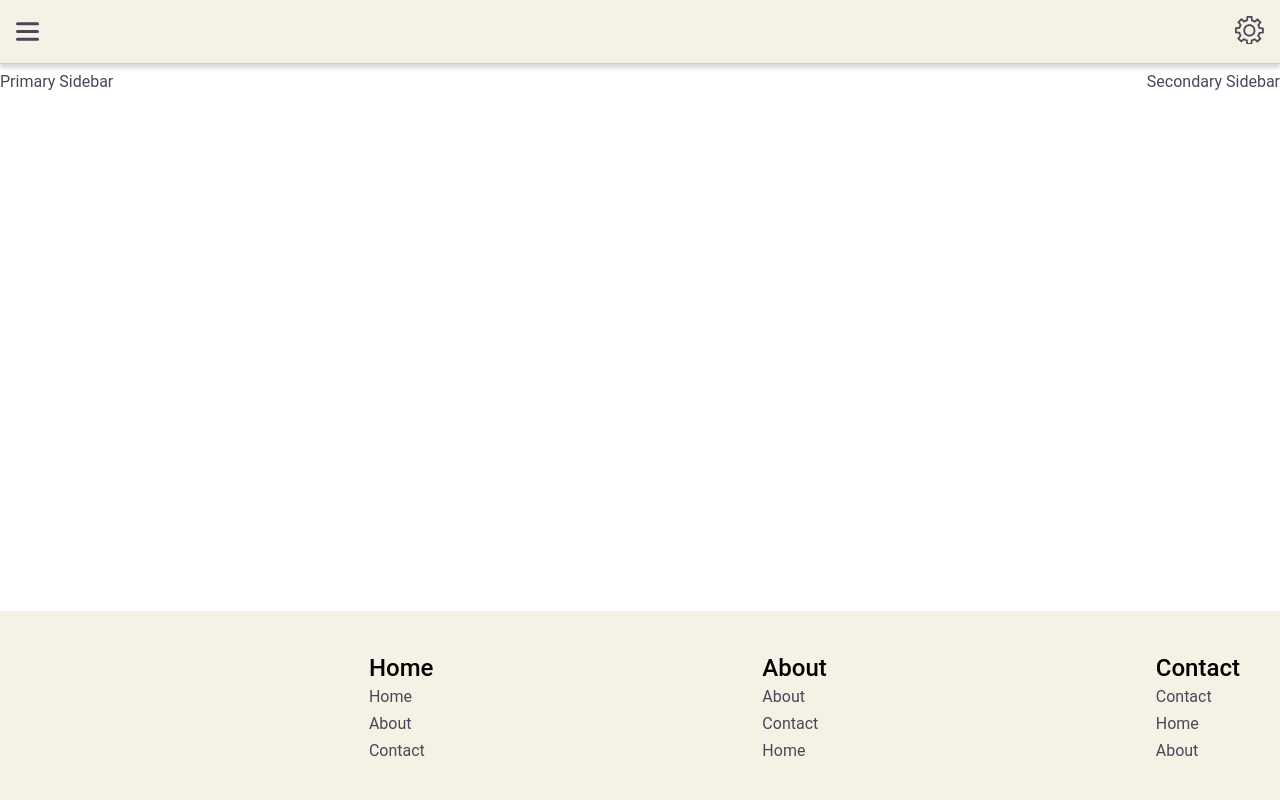
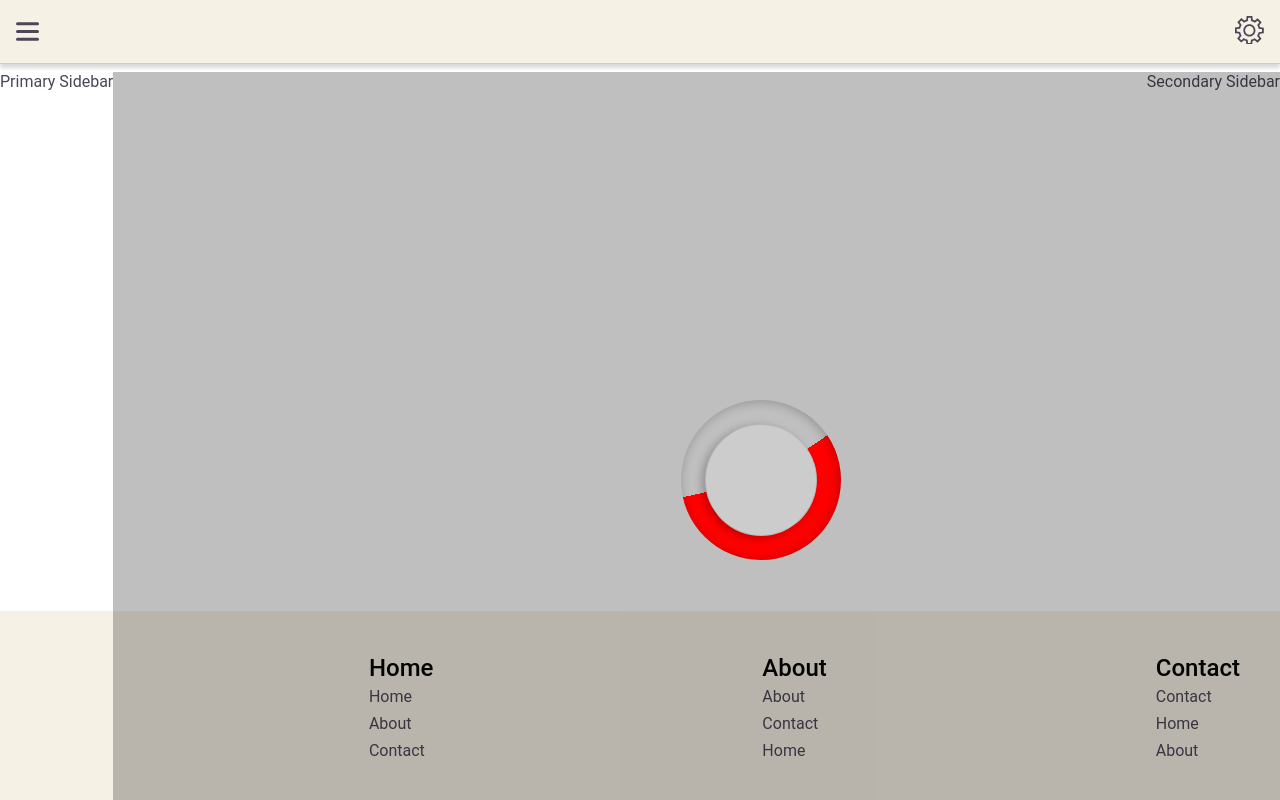
Before and after one commit to jasonmccaffrey1973/userInterface, a React (Create React App) app: page / in a window 1280 px wide. Built offline with nearby package versions, Linux system fonts and the light colour scheme.

Commit message:
added gauges

```diff
--- a/src/App.js
+++ b/src/App.js
@@ -4,9 +4,10 @@ import Header from './Components/Header'
 import Footer from './Components/Footer'
 import ApplicationStyles from './public/ApplicationStyles'
 import { ThemeProvider } from './Contexts/ThemeContext'
-import Carousel from './Components/Carousel'
 import Card from './Components/Card'
 import Toast from './Components/Toast'
+import PercentageGauge from './Components/PercentageGauge'
+import Loader from './Components/Loader'
 
 
 const App = () => {
@@ -83,6 +84,8 @@ const App = () => {
         <Footer/>
         <main>
           <Toast position={{horz: 'right', vert: 'bottom'}} message='This is a toast message' title='Toast Title' duration={5000} />
+          {/* <PercentageGauge value={12} color='Indigo' /> */}
+          <Loader />
         </main>
         <aside>Secondary Sidebar</aside>
         <aside className="sidebar">Primary Sidebar</aside>
--- /dev/null
+++ b/src/Components/Loader.js
@@ -0,0 +1,66 @@
+import React, { useEffect, useState } from 'react'
+import styled from 'styled-components'
+import { useColorVariants } from '../public/ComponentSyles'
+
+const Loader = ({color = 'Danger'}) => {
+    const [start, setStart] = useState(1)
+
+    useEffect(() => {
+
+        const gap = Math.floor(Math.random() * 45) + 1;
+        setTimeout(() => {
+            if (start + gap > 360) {
+                setStart(pre => parseInt(pre + gap - 360))
+
+            } else {
+                setStart(pre => parseInt(pre + gap))
+            }
+        }, parseInt(360));
+    }, [start])
+
+
+    const loaderColor = useColorVariants(color)
+  return (
+    <Wrapper>
+        <StyledLoader color={loaderColor.base} value={start} />
+    </Wrapper>
+  )
+}
+
+export default Loader
+
+const Wrapper = styled.div`
+    height: 100%;
+    width: 100%;
+    position: fixed;
+    z-index: 1000;
+    background-color: hsla(0, 0%, 0%, 0.25);
+`
+
+const StyledLoader = styled.div`
+    --_size: 10rem;
+    position: absolute;
+    top: 50%;
+    left: 50%;
+    transform: translate(-50%, -50%) rotate(${props => props.value}deg);
+    aspect-ratio: 1;
+    border-radius: 50%;
+    position: relative;
+    height: var(--_size);
+    background: conic-gradient(${props => props.color} ${props => props.value}%, transparent ${props => props.value}% 100%);
+    box-shadow: inset 0 0.1rem 0.75rem hsla(0, 0%, 0%, 0.25);
+    margin: 0.5rem;
+    &::before {
+        content: '';
+        position: absolute;
+        top: 50%;
+        left: 50%;
+        transform: translate(-50%, -50%);
+        aspect-ratio: 1;
+        height: calc(var(--_size) * .7);
+        border-radius: 50%;
+        border: 1px solid hsla(0, 0%, 0%, 0.1);
+        box-shadow: 0 0.25rem 0.5rem hsla(0, 0%, 0%, 0.25);
+        background-color: hsla(0, 0%, 80%, 1);
+    }
+`
--- /dev/null
+++ b/src/Components/PercentageGauge.js
@@ -0,0 +1,43 @@
+import React from 'react'
+import styled from 'styled-components'
+import { bootstrapColor } from '../public/ComponentSyles'
+
+const PercentageGauge = ({value = '0' , color = 'info'}) => {
+    const gaugeColor = bootstrapColor(color)
+    const valueInt = parseInt(value) > 100 ? 100 : parseInt(value) < 0 ? 0 : parseInt(value)
+  return (
+    <StyledPercentageGauge value={valueInt} color={gaugeColor} />
+  )
+}
+
+export default PercentageGauge
+
+const StyledPercentageGauge = styled.div
+`
+    aspect-ratio: 1;
+    border-radius: 50%;
+    position: relative;
+    height: 4rem;
+    background: conic-gradient(${props => props.color} ${props => props.value}%, transparent ${props => props.value}% 100%);
+    box-shadow: inset 0 0.1rem 0.75rem hsla(0, 0%, 0%, 0.25);
+    margin: 0.5rem;
+    &::before {
+        content: '${props => props.value}%';
+        position: absolute;
+        top: 50%;
+        left: 50%;
+        transform: translate(-50%, -50%);
+        display: flex;
+        align-items: center;
+        justify-content: center;
+        font-size: 1.0rem;
+        font-weight: 700;
+        color: var(--Text);
+        background-color: var(--Secondary);
+        aspect-ratio: 1;
+        height: 3rem;
+        border-radius: 50%;
+        border: 1px solid hsla(0, 0%, 0%, 0.1);
+        box-shadow: 0 0.25rem 0.5rem hsla(0, 0%, 0%, 0.25);
+    }
+`
```
